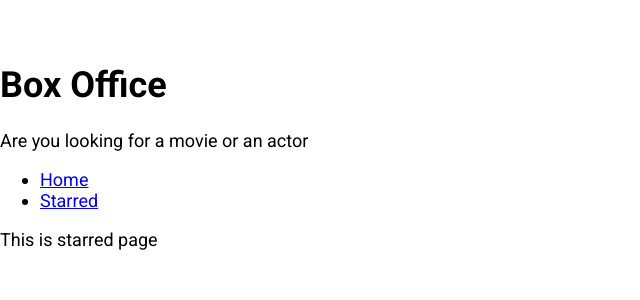
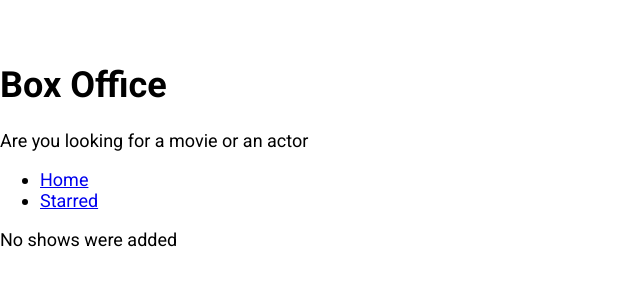
Before and after one commit to Ilook18/box-office-app, a React (Create React App) app: page /starred in a window 1280 px wide. Shown: the top 300 px of the page, without its empty margins (0-640 px from the left). Built offline with nearby package versions, Linux system fonts and the light colour scheme.

Commit message:
displayed starred shows

```diff
--- a/src/pages/Starred.js
+++ b/src/pages/Starred.js
@@ -1,9 +1,43 @@
-import React from 'react';
+import React, { useState, useEffect } from 'react';
 import MainPageLayout from '../components/MainPageLayout';
+import { useShows } from '../misc/custom-hooks';
+import { apiGet } from '../misc/config';
+import ShowGrid from '../components/show/ShowGrid';
 
-// eslint-disable-next-line arrow-body-style
 const Starred = () => {
-  return <MainPageLayout>This is starred page</MainPageLayout>;
+  const [starred] = useShows();
+
+  const [shows, setShows] = useState(null);
+  const [isLoading, setIsLoading] = useState(true);
+  const [error, setError] = useState(null);
+
+  useEffect(() => {
+    if (starred && starred.length > 0) {
+      const promises = starred.map(showId => apiGet(`/shows/${showId}`));
+
+      Promise.all(promises)
+        .then(apiData => apiData.map(show => ({ show })))
+        .then(results => {
+          setShows(results);
+          setIsLoading(false);
+        })
+        .catch(err => {
+          setError(err.message);
+          setIsLoading(false);
+        });
+    } else {
+      setIsLoading(false);
+    }
+  }, [starred]);
+
+  return (
+    <MainPageLayout>
+      {isLoading && <div>Shows are still loading</div>}
+      {error && <div>Error occured: {error}</div>}
+      {!isLoading && !shows && <div>No shows were added</div>}
+      {!isLoading && !error && shows && <ShowGrid data={shows} />}
+    </MainPageLayout>
+  );
 };
 
 export default Starred;
```
